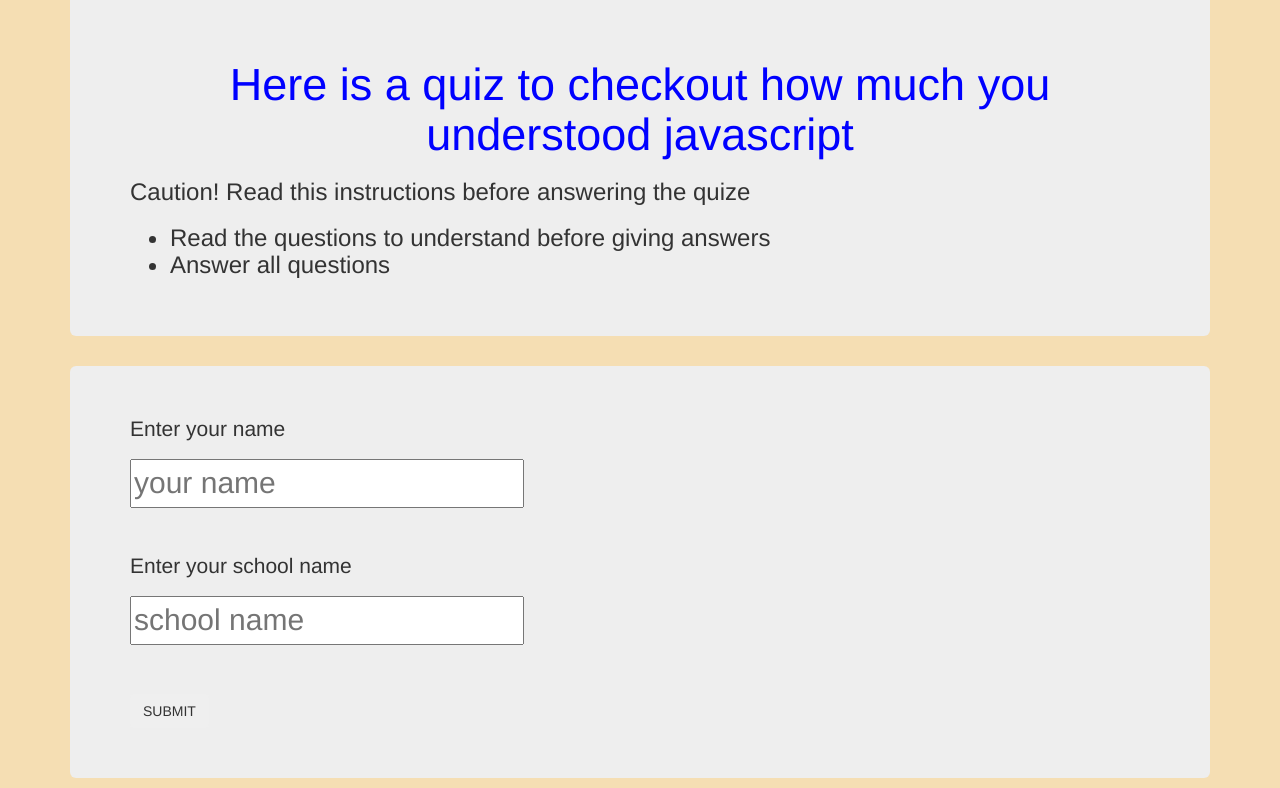
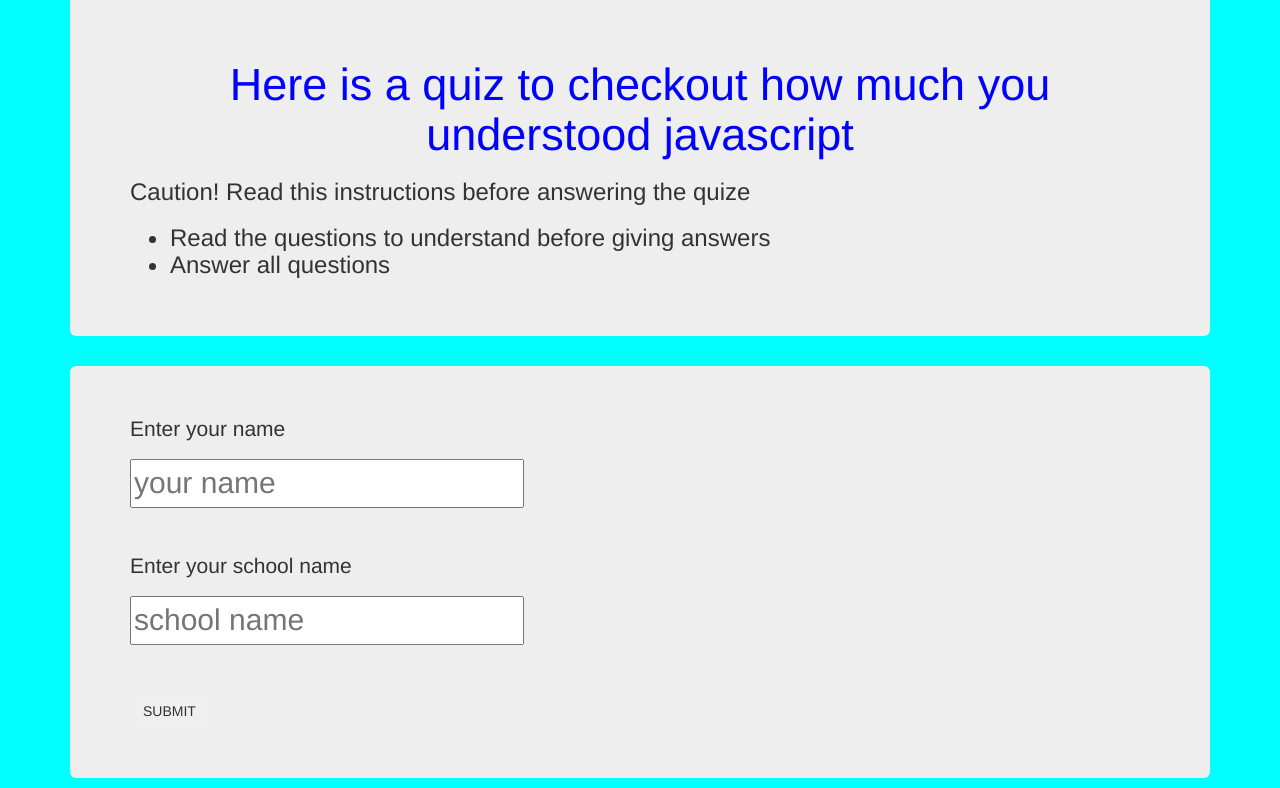
Before and after one commit to ngishjonathan/Quiz-Board, a plain HTML site: page QuizeBoard/index.html in a window 1280 px wide. Shown: the part 93-881 px from the top of the page. Drawn offline with nearby package versions, Linux system fonts and the light colour scheme.

Commit message:
add background color

```diff
--- a/QuizeBoard/css/styles.css
+++ b/QuizeBoard/css/styles.css
@@ -13,7 +13,7 @@ h2 {
   font-size: 75px;
 }
 body {
-background-color: wheat;
+background-color: cyan;
 background-image: url(/home/andrew/Documents/QuizeBoard/img/down.jpg;)
 }
 .people {
```
